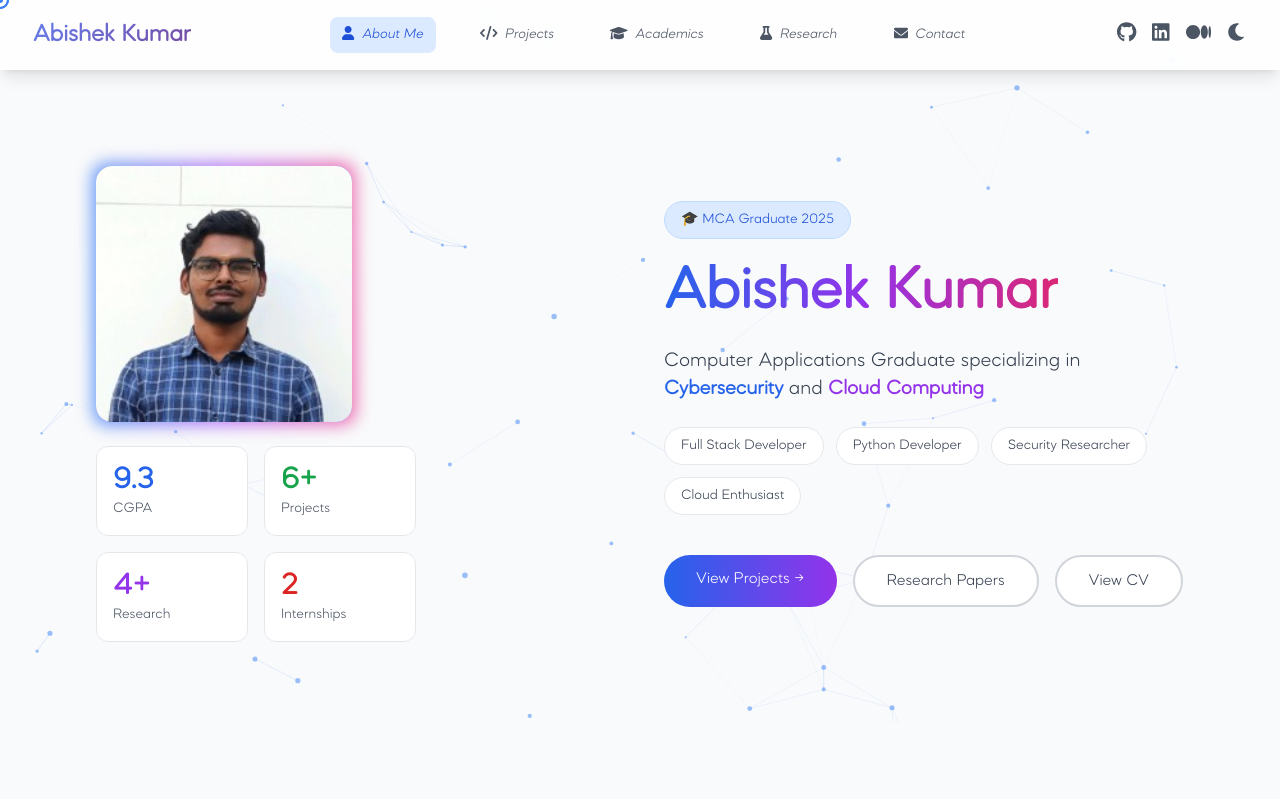
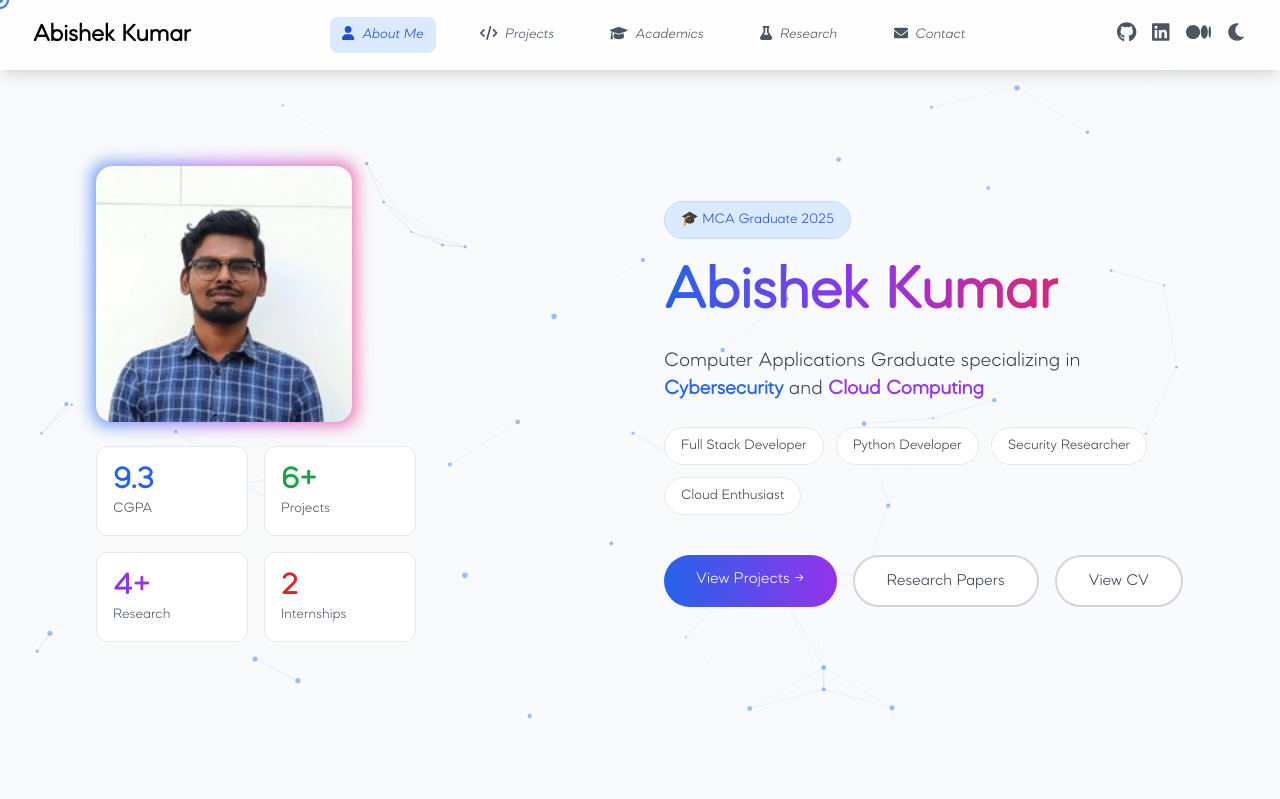
Before and after one commit to Abishek-Kumar-GHub/Portfolio, a Flask app: page / in a window 1280 px wide. Shown: the top 799 px of the page. Run offline with Flask 3, Linux system fonts and the light colour scheme; some libraries are stand-ins or nearby versions.

Commit message:
Main Frontend Changes

```diff
--- a/templates/base.html
+++ b/templates/base.html
@@ -218,9 +218,24 @@
             overflow-x: hidden;
         }
 
-        /* Magnetic effect for interactive elements */
         .magnetic {
             transition: transform 0.2s cubic-bezier(0.175, 0.885, 0.32, 1.275);
+        }
+
+        .site-title {
+            transition: color 0.3s ease, filter 0.3s ease;
+        }
+
+        html:not(.dark) .site-title {
+            color: #000;
+        }
+
+        html.dark .site-title {
+            color: #fff;
+        }
+
+        .site-title:hover {
+            filter: brightness(1.9);
         }
     </style>
 </head>
@@ -236,7 +251,7 @@
         <div class="max-w-7xl mx-auto px-4 sm:px-6 lg:px-8">
             <div class="flex justify-between items-center py-4">
                 <div class="flex items-center">
-                    <a href="{{ url_for('about') }}" class="text-2xl font-bold gradient-text magnetic">
+                    <a href="{{ url_for('about') }}" class="site-title text-2xl font-bold">
                         Abishek Kumar
                     </a>
                 </div>
```
